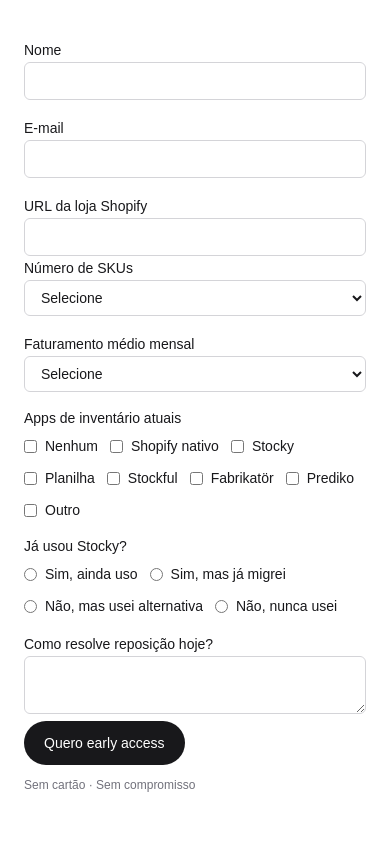
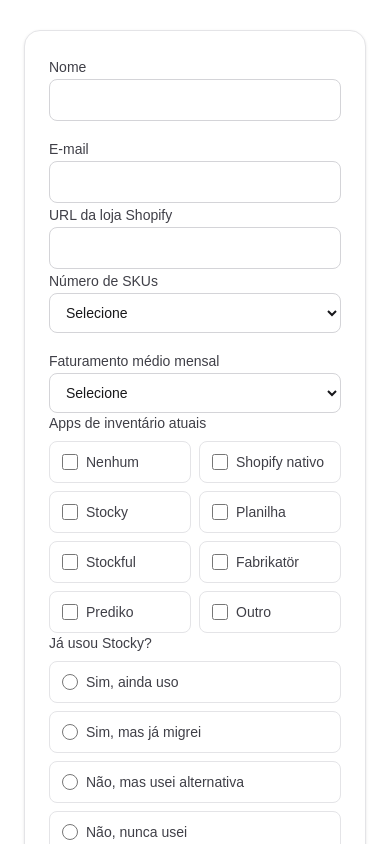
Before and after one commit to Misael-Nex-Labs/product-lab-h1-stocky, a Next.js app: page / in a window 390 px wide. Shown: the part 4900-5744 px from the top of the page. Built offline with nearby package versions, Linux system fonts and the light colour scheme.

Commit message:
design: better form, centered button, clearer labels, responsive checkboxes

```diff
--- a/src/components/qualification-form.tsx
+++ b/src/components/qualification-form.tsx
@@ -7,50 +7,61 @@ export default function QualificationForm() {
 
   if (state.succeeded) {
     return (
-      <p className="text-sm text-green-700">
-        Inscrição enviada. Entraremos em contato.
-      </p>
+      <div className="rounded-xl border border-green-200 bg-green-50 p-6 text-center">
+        <p className="text-sm font-medium text-green-800">
+          Inscrição enviada. Entraremos em contato.
+        </p>
+      </div>
     );
   }
 
   return (
-    <form onSubmit={handleSubmit} className="mt-8 space-y-4">
+    <form
+      onSubmit={handleSubmit}
+      className="mt-6 max-w-xl rounded-2xl border border-zinc-200 bg-white p-6 shadow-sm"
+    >
       <div className="grid gap-4 sm:grid-cols-2">
         <label className="space-y-1">
-          <span className="text-sm font-medium">Nome</span>
+          <span className="text-sm font-medium text-zinc-700">Nome</span>
           <input
             name="name"
             required
-            className="w-full rounded-md border border-zinc-300 px-3 py-2 text-sm"
+            className="w-full rounded-lg border border-zinc-300 px-3 py-2.5 text-sm outline-none transition focus:border-zinc-900 focus:ring-2 focus:ring-zinc-900/20"
           />
         </label>
         <label className="space-y-1">
-          <span className="text-sm font-medium">E-mail</span>
+          <span className="text-sm font-medium text-zinc-700">E-mail</span>
           <input
             type="email"
             name="email"
             required
-            className="w-full rounded-md border border-zinc-300 px-3 py-2 text-sm"
+            className="w-full rounded-lg border border-zinc-300 px-3 py-2.5 text-sm outline-none transition focus:border-zinc-900 focus:ring-2 focus:ring-zinc-900/20"
           />
           <ValidationError field="email" errors={state.errors} />
         </label>
       </div>
+
       <label className="space-y-1">
-        <span className="text-sm font-medium">URL da loja Shopify</span>
+        <span className="text-sm font-medium text-zinc-700">
+          URL da loja Shopify
+        </span>
         <input
           name="shop"
           required
-          className="w-full rounded-md border border-zinc-300 px-3 py-2 text-sm"
+          className="w-full rounded-lg border border-zinc-300 px-3 py-2.5 text-sm outline-none transition focus:border-zinc-900 focus:ring-2 focus:ring-zinc-900/20"
         />
         <ValidationError field="shop" errors={state.errors} />
       </label>
+
       <div className="grid gap-4 sm:grid-cols-2">
         <label className="space-y-1">
-          <span className="text-sm font-medium">Número de SKUs</span>
+          <span className="text-sm font-medium text-zinc-700">
+            Número de SKUs
+          </span>
           <select
             name="skus"
             required
-            className="w-full rounded-md border border-zinc-300 px-3 py-2 text-sm"
+            className="w-full rounded-lg border border-zinc-300 px-3 py-2.5 text-sm outline-none transition focus:border-zinc-900 focus:ring-2 focus:ring-zinc-900/20"
           >
             <option value="">Selecione</option>
             <option>Até 50</option>
@@ -60,11 +71,13 @@ export default function QualificationForm() {
           </select>
         </label>
         <label className="space-y-1">
-          <span className="text-sm font-medium">Faturamento médio mensal</span>
+          <span className="text-sm font-medium text-zinc-700">
+            Faturamento médio mensal
+          </span>
           <select
             name="revenue"
             required
-            className="w-full rounded-md border border-zinc-300 px-3 py-2 text-sm"
+            className="w-full rounded-lg border border-zinc-300 px-3 py-2.5 text-sm outline-none transition focus:border-zinc-900 focus:ring-2 focus:ring-zinc-900/20"
           >
             <option value="">Selecione</option>
             <option>Até R$ 10k</option>
@@ -74,9 +87,12 @@ export default function QualificationForm() {
           </select>
         </label>
       </div>
+
       <fieldset className="space-y-2">
-        <legend className="text-sm font-medium">Apps de inventário atuais</legend>
-        <div className="flex flex-wrap gap-3 text-sm">
+        <legend className="text-sm font-medium text-zinc-700">
+          Apps de inventário atuais
+        </legend>
+        <div className="grid grid-cols-2 gap-2 text-sm sm:grid-cols-4">
           {[
             "Nenhum",
             "Shopify nativo",
@@ -85,47 +101,72 @@ export default function QualificationForm() {
             "Stockful",
             "Fabrikatör",
             "Prediko",
-            "Outro"
+            "Outro",
           ].map((option) => (
-            <label key={option} className="flex items-center gap-2">
-              <input type="checkbox" name="apps" value={option} />
-              <span>{option}</span>
+            <label
+              key={option}
+              className="flex items-center gap-2 rounded-lg border border-zinc-200 bg-white px-3 py-2.5"
+            >
+              <input
+                type="checkbox"
+                name="apps"
+                value={option}
+                className="h-4 w-4 rounded border-zinc-300 text-zinc-900 focus:ring-zinc-900"
+              />
+              <span className="text-zinc-700">{option}</span>
             </label>
           ))}
         </div>
       </fieldset>
+
       <fieldset className="space-y-2">
-        <legend className="text-sm font-medium">Já usou Stocky?</legend>
-        <div className="flex flex-wrap gap-3 text-sm">
+        <legend className="text-sm font-medium text-zinc-700">
+          Já usou Stocky?
+        </legend>
+        <div className="grid grid-cols-1 gap-2 text-sm sm:grid-cols-2">
           {[
             "Sim, ainda uso",
             "Sim, mas já migrei",
             "Não, mas usei alternativa",
-            "Não, nunca usei"
+            "Não, nunca usei",
           ].map((option) => (
-            <label key={option} className="flex items-center gap-2">
-              <input type="radio" name="stocky" value={option} required />
-              <span>{option}</span>
+            <label
+              key={option}
+              className="flex items-center gap-2 rounded-lg border border-zinc-200 bg-white px-3 py-2.5"
+            >
+              <input
+                type="radio"
+                name="stocky"
+                value={option}
+                required
+                className="h-4 w-4 border-zinc-300 text-zinc-900 focus:ring-zinc-900"
+              />
+              <span className="text-zinc-700">{option}</span>
             </label>
           ))}
         </div>
       </fieldset>
+
       <label className="space-y-1">
-        <span className="text-sm font-medium">Como resolve reposição hoje?</span>
+        <span className="text-sm font-medium text-zinc-700">
+          Como resolve reposição hoje?
+        </span>
         <textarea
           name="workflow"
           required
           minLength={20}
-          className="w-full rounded-md border border-zinc-300 px-3 py-2 text-sm"
+          rows={4}
+          className="w-full rounded-lg border border-zinc-300 px-3 py-2.5 text-sm outline-none transition focus:border-zinc-900 focus:ring-2 focus:ring-zinc-900/20"
         />
         <ValidationError field="workflow" errors={state.errors} />
       </label>
+
       <button
         type="submit"
         disabled={state.submitting}
-        className="rounded-full bg-zinc-900 px-5 py-3 text-sm font-medium text-white hover:bg-zinc-800 disabled:opacity-70"
+        className="mt-6 w-full rounded-full bg-zinc-900 px-5 py-3 text-sm font-medium text-white transition hover:bg-zinc-800 disabled:opacity-70"
       >
-        {state.submitting ? "Enviando..." : "Quero early access"}
+        {state.submitting ? "Enviando..." : "Quero acesso antecipado"}
       </button>
       <ValidationError errors={state.errors} />
     </form>
```
